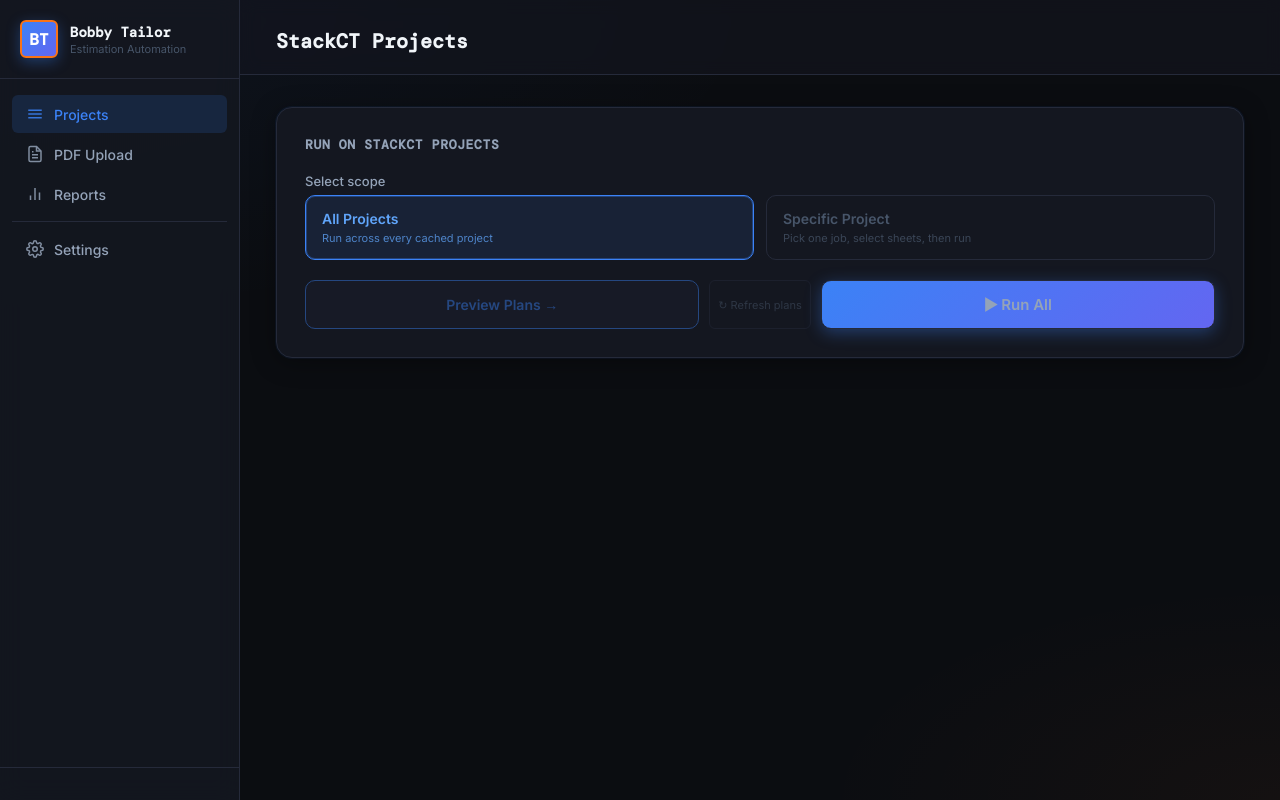
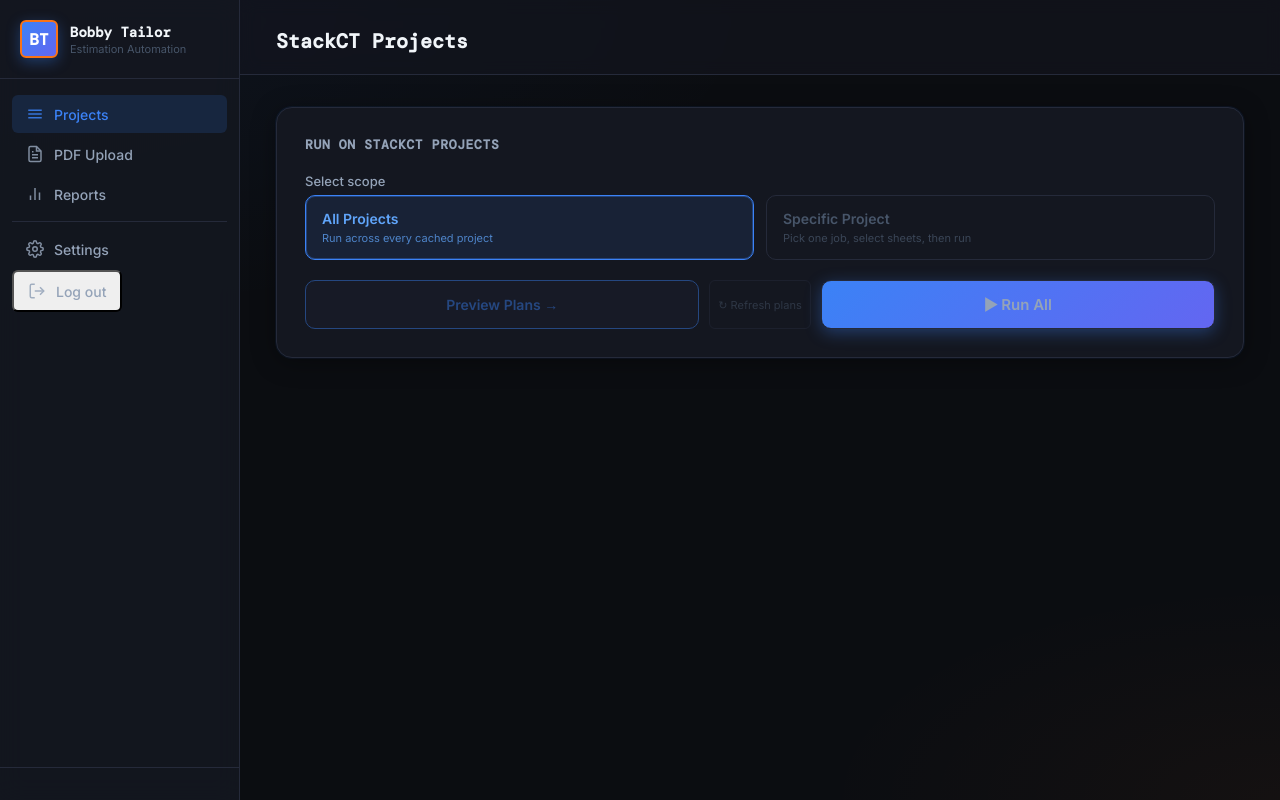
Before and after one commit to Zaman152/Bobby-Tailor-Automation-2.0, a Flask app: page / in a window 1280 px wide. Run offline with Flask 3, Linux system fonts and the light colour scheme; a user stored in the database is signed in; data comes from the database, SQL or seed files in the repository; tables that the repository leaves empty hold one stand-in row (values such as "Sample post"); parts of the project's set-up code (start-up, migrations or seed data) failed here and were passed over; some libraries are stand-ins or nearby versions.

Commit message:
feat(12-03): logout form in sidebar + README auth section
- Add POST logout form with CSRF token to index.html sidebar nav
- Add POST logout form with CSRF token to settings.html page header
- Add "Application Authentication" section to README covering SECRET_KEY
  generation, seed_admin.py, FLASK_ENV, Redis rate limiting, and security
  checklist

```diff
--- a/templates/index.html
+++ b/templates/index.html
@@ -47,6 +47,13 @@
         <span class="nav-icon" aria-hidden="true"><svg width="18" height="18" viewBox="0 0 24 24" fill="none" stroke="currentColor" stroke-width="2"><circle cx="12" cy="12" r="3"/><path d="M19.4 15a1.65 1.65 0 0 0 .33 1.82l.06.06a2 2 0 1 1-2.83 2.83l-.06-.06a1.65 1.65 0 0 0-1.82-.33 1.65 1.65 0 0 0-1 1.51V21a2 2 0 1 1-4 0v-.09A1.65 1.65 0 0 0 9 19.4a1.65 1.65 0 0 0-1.82.33l-.06.06a2 2 0 1 1-2.83-2.83l.06-.06A1.65 1.65 0 0 0 4.68 15a1.65 1.65 0 0 0-1.51-1H3a2 2 0 1 1 0-4h.09A1.65 1.65 0 0 0 4.6 9a1.65 1.65 0 0 0-.33-1.82l-.06-.06a2 2 0 1 1 2.83-2.83l.06.06A1.65 1.65 0 0 0 9 4.68a1.65 1.65 0 0 0 1-1.51V3a2 2 0 1 1 4 0v.09a1.65 1.65 0 0 0 1 1.51 1.65 1.65 0 0 0 1.82-.33l.06-.06a2 2 0 1 1 2.83 2.83l-.06.06A1.65 1.65 0 0 0 19.4 9a1.65 1.65 0 0 0 1.51 1H21a2 2 0 1 1 0 4h-.09a1.65 1.65 0 0 0-1.51 1z"/></svg></span>
         <span>Settings</span>
       </a>
+      <form action="{{ url_for('logout') }}" method="post" class="logout-form">
+        <input type="hidden" name="csrf_token" value="{{ csrf_token() }}"/>
+        <button type="submit" class="nav-item logout-btn">
+          <span class="nav-icon" aria-hidden="true"><svg width="18" height="18" viewBox="0 0 24 24" fill="none" stroke="currentColor" stroke-width="2"><path d="M9 21H5a2 2 0 0 1-2-2V5a2 2 0 0 1 2-2h4"/><polyline points="16 17 21 12 16 7"/><line x1="21" y1="12" x2="9" y2="12"/></svg></span>
+          <span>Log out</span>
+        </button>
+      </form>
     </nav>
 
     <div class="sidebar-footer">
```
Also changed, not shown: templates/settings.html (+7 -1 lines), README.md.
